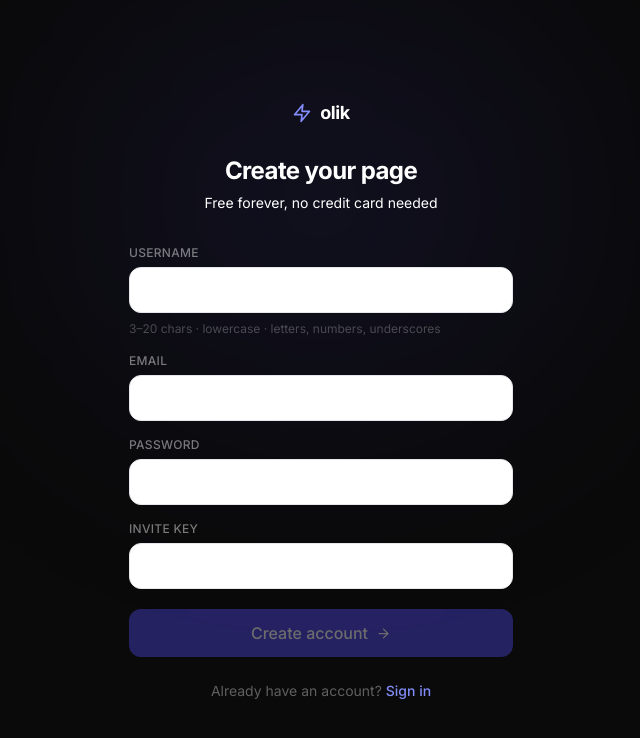
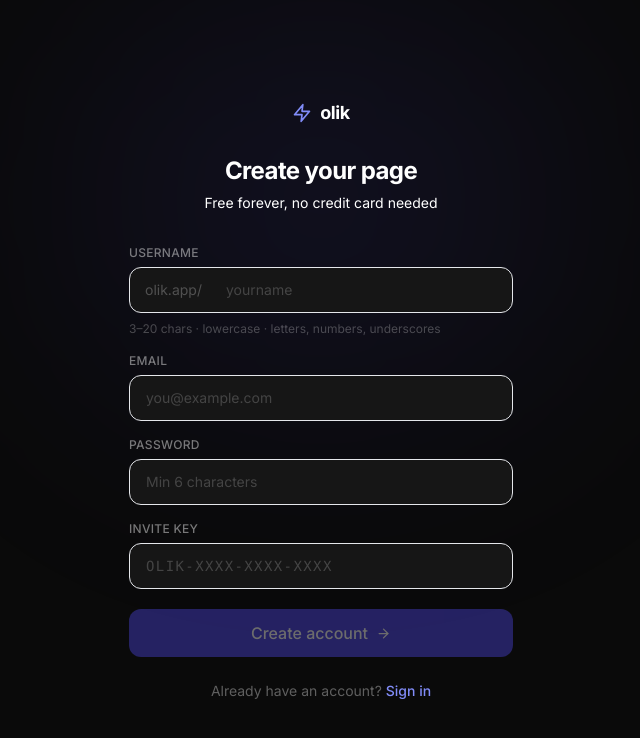
Before and after one commit to Rextrc/biolink, a React (Vite) app in the folder client/: page /signup in a window 1280 px wide. Shown: the top 738 px of the page, without its empty margins (319-959 px from the left). Built offline with nearby package versions, Linux system fonts and the light colour scheme.

Commit message:
fix: solid dark input backgrounds to stop autofill white flash

```diff
--- a/client/src/index.css
+++ b/client/src/index.css
@@ -67,7 +67,7 @@ input:-webkit-autofill,
 input:-webkit-autofill:hover,
 input:-webkit-autofill:focus,
 input:-webkit-autofill:active {
-  -webkit-box-shadow: 0 0 0 1000px #0d0d0d inset !important;
+  -webkit-box-shadow: 0 0 0 1000px #161616 inset !important;
   -webkit-text-fill-color: #fff !important;
   caret-color: #fff;
   /* Safari: delay the autofill color from ever visibly applying */
--- a/client/src/pages/Login.jsx
+++ b/client/src/pages/Login.jsx
@@ -54,7 +54,7 @@ export default function Login() {
               type="email"
               value={form.email}
               onChange={e => setForm(p => ({ ...p, email: e.target.value }))}
-              className="w-full bg-white/4 border border-white/8 hover:border-white/14 focus:border-indigo-500/60 rounded-xl px-4 py-3 text-sm text-white outline-none transition-colors placeholder:text-white/20"
+              className="w-full bg-[#161616] border border-white/8 hover:border-white/14 focus:border-indigo-500/60 rounded-xl px-4 py-3 text-sm text-white outline-none transition-colors placeholder:text-white/20"
               placeholder="you@example.com"
               required
             />
@@ -65,7 +65,7 @@ export default function Login() {
               type="password"
               value={form.password}
               onChange={e => setForm(p => ({ ...p, password: e.target.value }))}
-              className="w-full bg-white/4 border border-white/8 hover:border-white/14 focus:border-indigo-500/60 rounded-xl px-4 py-3 text-sm text-white outline-none transition-colors placeholder:text-white/20"
+              className="w-full bg-[#161616] border border-white/8 hover:border-white/14 focus:border-indigo-500/60 rounded-xl px-4 py-3 text-sm text-white outline-none transition-colors placeholder:text-white/20"
               placeholder="••••••••"
               required
             />
--- a/client/src/pages/Signup.jsx
+++ b/client/src/pages/Signup.jsx
@@ -63,7 +63,7 @@ export default function Signup() {
                 type="text"
                 value={form.username}
                 onChange={e => setForm(p => ({ ...p, username: e.target.value.toLowerCase().replace(/[^a-z0-9_]/g, '') }))}
-                className="w-full bg-white/4 border border-white/8 hover:border-white/14 focus:border-indigo-500/60 rounded-xl pl-24 pr-10 py-3 text-sm text-white outline-none transition-colors placeholder:text-white/20"
+                className="w-full bg-[#161616] border border-white/8 hover:border-white/14 focus:border-indigo-500/60 rounded-xl pl-24 pr-10 py-3 text-sm text-white outline-none transition-colors placeholder:text-white/20"
                 placeholder="yourname"
                 autoComplete="off"
                 required
@@ -85,7 +85,7 @@ export default function Signup() {
               type="email"
               value={form.email}
               onChange={e => setForm(p => ({ ...p, email: e.target.value }))}
-              className="w-full bg-white/4 border border-white/8 hover:border-white/14 focus:border-indigo-500/60 rounded-xl px-4 py-3 text-sm text-white outline-none transition-colors placeholder:text-white/20"
+              className="w-full bg-[#161616] border border-white/8 hover:border-white/14 focus:border-indigo-500/60 rounded-xl px-4 py-3 text-sm text-white outline-none transition-colors placeholder:text-white/20"
               placeholder="you@example.com"
               required
             />
@@ -97,7 +97,7 @@ export default function Signup() {
               type="password"
               value={form.password}
               onChange={e => setForm(p => ({ ...p, password: e.target.value }))}
-              className="w-full bg-white/4 border border-white/8 hover:border-white/14 focus:border-indigo-500/60 rounded-xl px-4 py-3 text-sm text-white outline-none transition-colors placeholder:text-white/20"
+              className="w-full bg-[#161616] border border-white/8 hover:border-white/14 focus:border-indigo-500/60 rounded-xl px-4 py-3 text-sm text-white outline-none transition-colors placeholder:text-white/20"
               placeholder="Min 6 characters"
               required
             />
@@ -109,7 +109,7 @@ export default function Signup() {
               type="text"
               value={form.invite_key}
               onChange={e => setForm(p => ({ ...p, invite_key: e.target.value.toUpperCase() }))}
-              className="w-full bg-white/4 border border-white/8 hover:border-white/14 focus:border-indigo-500/60 rounded-xl px-4 py-3 text-sm text-white outline-none transition-colors placeholder:text-white/20 font-mono tracking-widest"
+              className="w-full bg-[#161616] border border-white/8 hover:border-white/14 focus:border-indigo-500/60 rounded-xl px-4 py-3 text-sm text-white outline-none transition-colors placeholder:text-white/20 font-mono tracking-widest"
               placeholder="OLIK-XXXX-XXXX-XXXX"
               autoComplete="off"
               required
```
